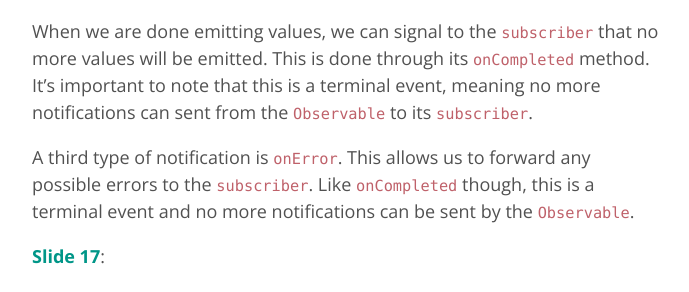
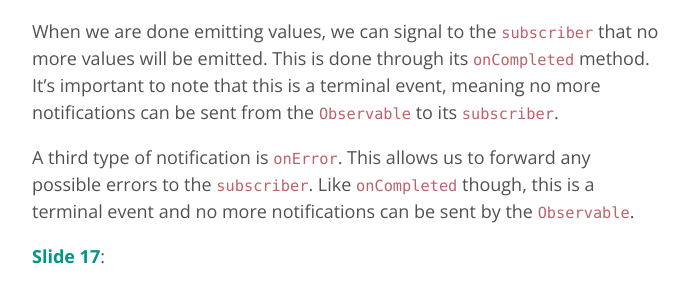
Before and after one commit to jpetitto/jpetitto.github.io, a Jekyll site: the page built from _posts/2016-01-18-rxjava-android-devs.md, in a window 1280 px wide and 900 px high, scrolled down 3215 px. Shown: the part 214-506 px from the top of the window, without its empty margins (293-982 px from the left). Built offline with Jekyll 4.4.1, drawn with Linux system fonts in a browser that asks for light colours; comment, search, counter and statistics services are not loaded; some of the changed text lies outside the part shown.

```diff
--- a/_posts/2016-01-18-rxjava-android-devs.md
+++ b/_posts/2016-01-18-rxjava-android-devs.md
@@ -64,7 +64,7 @@ We can forward these values to our `subscriber` with its `onNext` method. In thi
 
 Since we are working with a stream of values, we can go ahead and emit a second value if we'd like. The number of `onNext` notifications our `Observable` generates could potentially be infinite.
 
-When we are done emitting values, we can signal to the `subscriber` that no more values will be emitted. This is done through its `onCompleted` method. It's important to note that this is a terminal event, meaning no more notifications can sent from the `Observable` to its `subscriber`.
+When we are done emitting values, we can signal to the `subscriber` that no more values will be emitted. This is done through its `onCompleted` method. It's important to note that this is a terminal event, meaning no more notifications can be sent from the `Observable` to its `subscriber`.
 
 A third type of notification is `onError`. This allows us to forward any possible errors to the `subscriber`. Like `onCompleted` though, this is a terminal event and no more notifications can be sent by the `Observable`.
 
@@ -186,7 +186,7 @@ You can clone the project from my GitHub:
 git clone https://github.com/jpetitto/rxjava-android-example.git
 {% endhighlight %}
 
-The app allows you to search for users on GitHub. It makes a call to the GitHub API and then displays the results in a simple `RecyclerView` When you click on a user listed in the search results, it triggers a `Toast` to appear with their username.
+The app allows you to search for users on GitHub. It makes a call to the GitHub API and then displays the results in a simple `RecyclerView`. When you click on a user listed in the search results, it triggers a `Toast` to appear with their username.
 
 [Slide 69-74](https://speakerdeck.com/jpetitto/rxjava-for-android-developers-austin-droids-meetup?slide=69):
 
```
Also changed, not shown: other parts of _posts/2016-01-18-rxjava-android-devs.md (+2 -2 lines).
